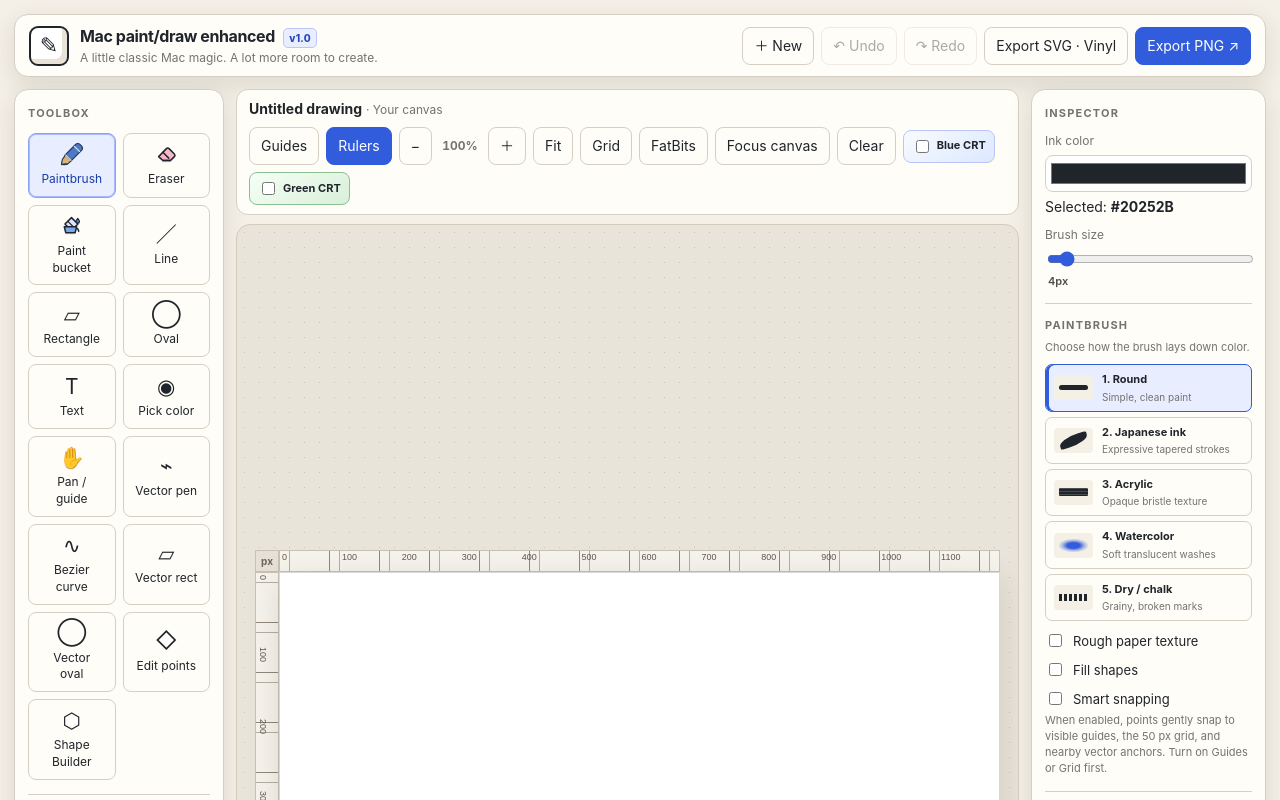
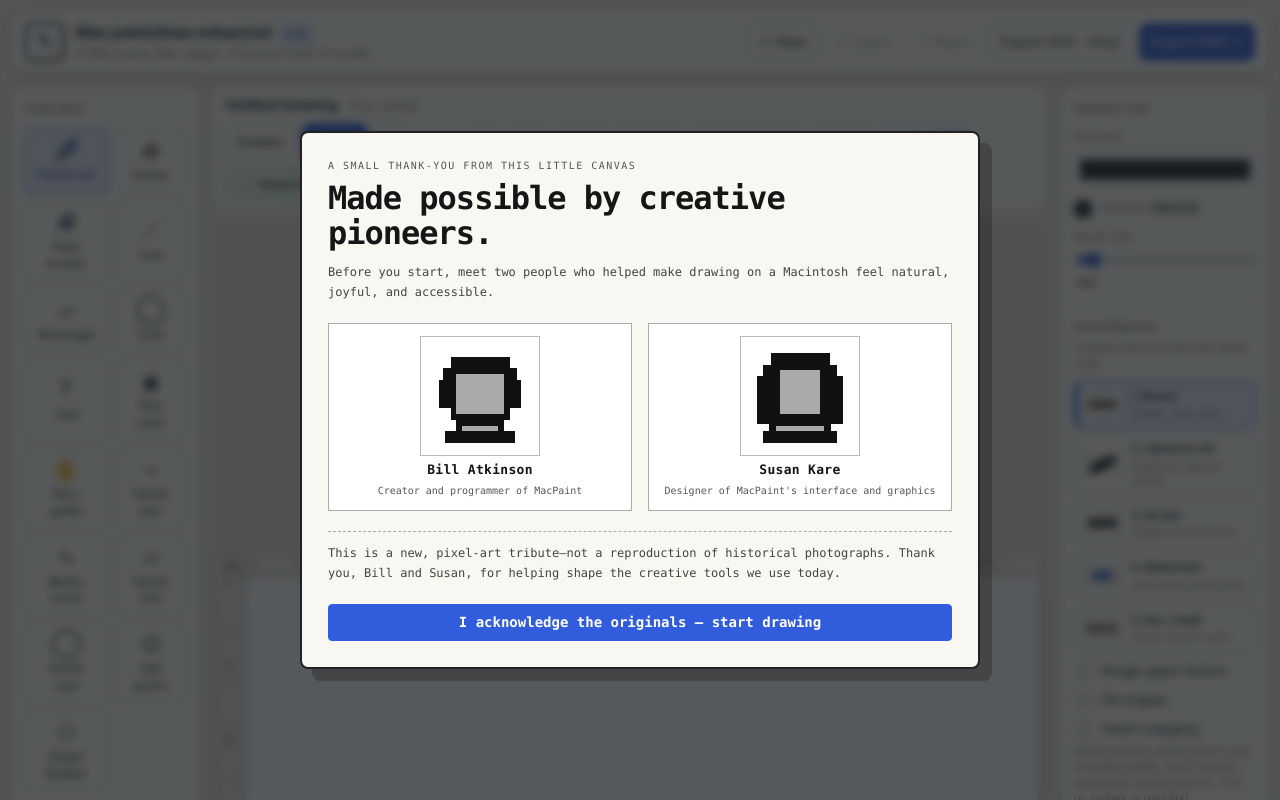
Before and after one commit to Wonka15/Mac-Paint-Draw-Enhanced-, a plain HTML site: page index.html in a window 1280 px wide. Shown: the top 800 px of the page. Drawn offline with Linux system fonts and the light colour scheme.

Commit message:
Expand MacBook canvas layout and style creator tribute

```diff
--- a/styles.css
+++ b/styles.css
@@ -391,3 +391,37 @@
 #canvasWrap.fatbits-active{cursor:crosshair}
 #fatBitsBtn[aria-pressed="true"]{background:#253d2b;border-color:#253d2b;color:#fff}
 @media(prefers-reduced-motion:reduce){#fatBitsBtn{transition:none}}
+
+
+/* 🟩 HOW IT WORKS — Focus canvas hides the Inspector and timeline, giving the artwork more of the MacBook screen.
+   🟪 BEGINNER TIP — Click Focus canvas again to bring the full workspace back. */
+.app{max-width:1920px;padding:10px}
+.workspace{grid-template-columns:190px minmax(0,1fr) 210px}
+.stage{padding:8px;min-height:460px}
+.ruler-layout{width:100%;min-width:0}
+.paper{height:min(78vh,860px);min-height:420px}
+.app.canvas-focus{max-width:none;width:100%;padding:8px}
+.app.canvas-focus .workspace{grid-template-columns:190px minmax(0,1fr);min-height:0}
+.app.canvas-focus .rightpanel,.app.canvas-focus .animation-panel{display:none}
+.app.canvas-focus .stage{min-height:calc(100vh - 175px);padding:8px}
+.app.canvas-focus .paper{height:min(82vh,960px);min-height:480px}
+.app.canvas-focus .ruler-layout{width:100%}
+.color-status{display:flex;align-items:center;gap:8px;margin-top:7px;font-size:11px;color:var(--muted)}
+.color-status strong{font:700 11px ui-monospace,SFMono-Regular,Menlo,monospace;color:var(--ink)}
+.color-chip{display:inline-block;width:18px;height:18px;border:1px solid rgba(0,0,0,.4);border-radius:5px;background:#20252b;box-shadow:inset 0 0 0 2px rgba(255,255,255,.35)}
+.swatch.selected{outline:2px solid var(--blue);outline-offset:2px;box-shadow:0 0 0 3px rgba(49,92,219,.18)}
+.swatch[aria-pressed="true"]::after{content:"✓";display:block;font-size:13px;font-weight:900;line-height:20px;color:#fff;text-shadow:0 1px 3px #000,0 0 3px #000}
+.welcome-overlay{position:fixed;inset:0;z-index:100;background:rgba(22,25,29,.72);display:grid;place-items:center;padding:20px;backdrop-filter:blur(4px)}
+.welcome-overlay[hidden]{display:none}
+.welcome-card{width:min(680px,100%);max-height:calc(100vh - 40px);overflow:auto;background:#f8f7f2;color:#161616;border:2px solid #222;border-radius:8px;padding:26px;box-shadow:12px 12px 0 rgba(0,0,0,.22);font-family:ui-monospace,SFMono-Regular,Menlo,monospace}
+.welcome-kicker{font-size:10px;letter-spacing:1.5px;text-transform:uppercase;color:#555;margin-bottom:8px}
+.welcome-card h2{font-size:clamp(22px,4vw,32px);line-height:1.1;margin:0 0 12px;letter-spacing:-1px}
+.welcome-intro,.welcome-credit{font-size:12px;line-height:1.65;color:#444}
+.welcome-portraits{display:grid;grid-template-columns:1fr 1fr;gap:16px;margin:20px 0}
+.welcome-portrait{display:flex;flex-direction:column;align-items:center;gap:5px;border:1px solid #aaa;background:white;padding:12px;text-align:center}
+.welcome-portrait svg{width:min(120px,100%);image-rendering:pixelated;shape-rendering:crispEdges;border:1px solid #bbb}
+.welcome-portrait strong{font-size:13px;letter-spacing:.3px}
+.welcome-portrait span{font-size:10px;line-height:1.4;color:#555}
+.welcome-credit{border-top:1px dashed #aaa;padding-top:12px}
+.welcome-ack{width:100%;margin-top:8px;border-radius:4px;font-family:inherit;font-weight:700}
+@media(max-width:700px){.app{padding:6px}.workspace{grid-template-columns:minmax(0,1fr)}.ruler-layout{width:100%}.paper{height:64vh;min-height:340px}.app.canvas-focus .workspace{grid-template-columns:minmax(0,1fr)}.app.canvas-focus .leftpanel{display:none}.app.canvas-focus .stage{min-height:calc(100vh - 140px)}.app.canvas-focus .paper{height:80vh;min-height:420px}.welcome-card{padding:16px}.welcome-portraits{gap:8px}.welcome-portrait{padding:7px}}
```
